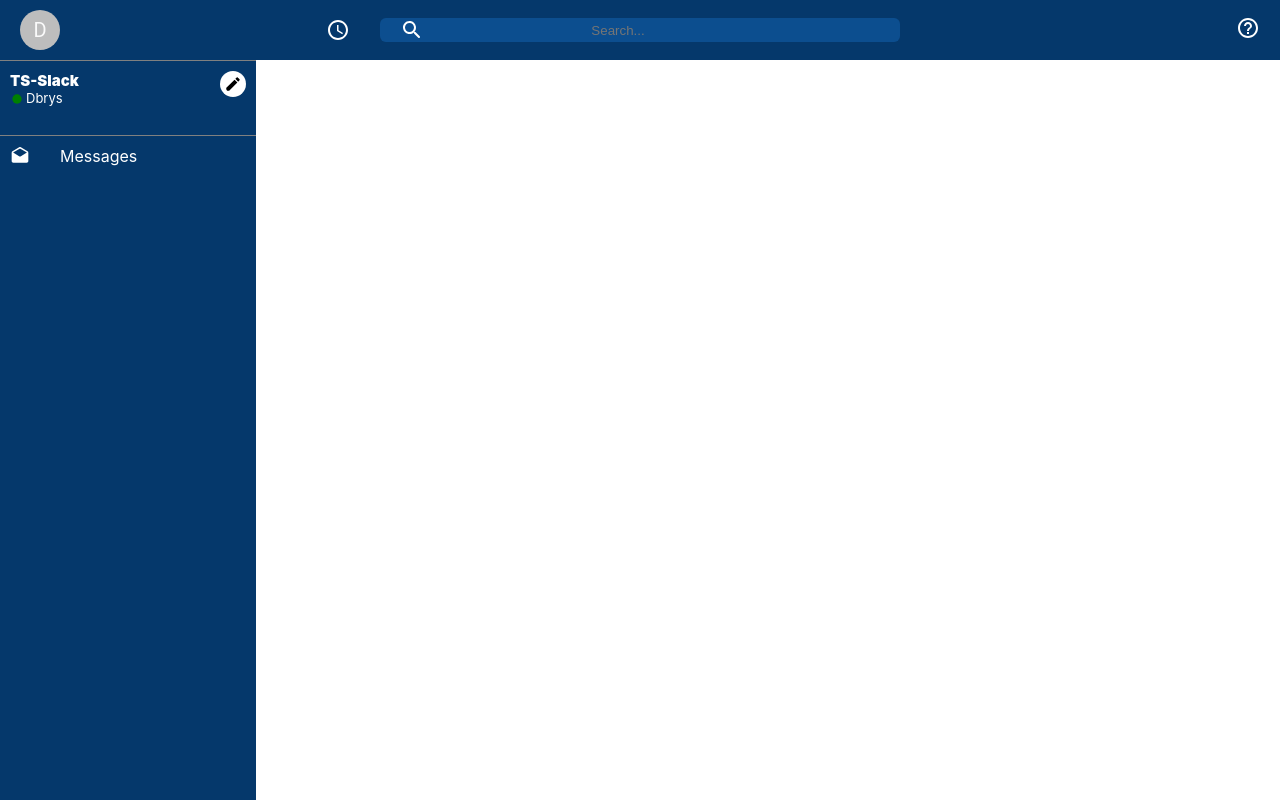
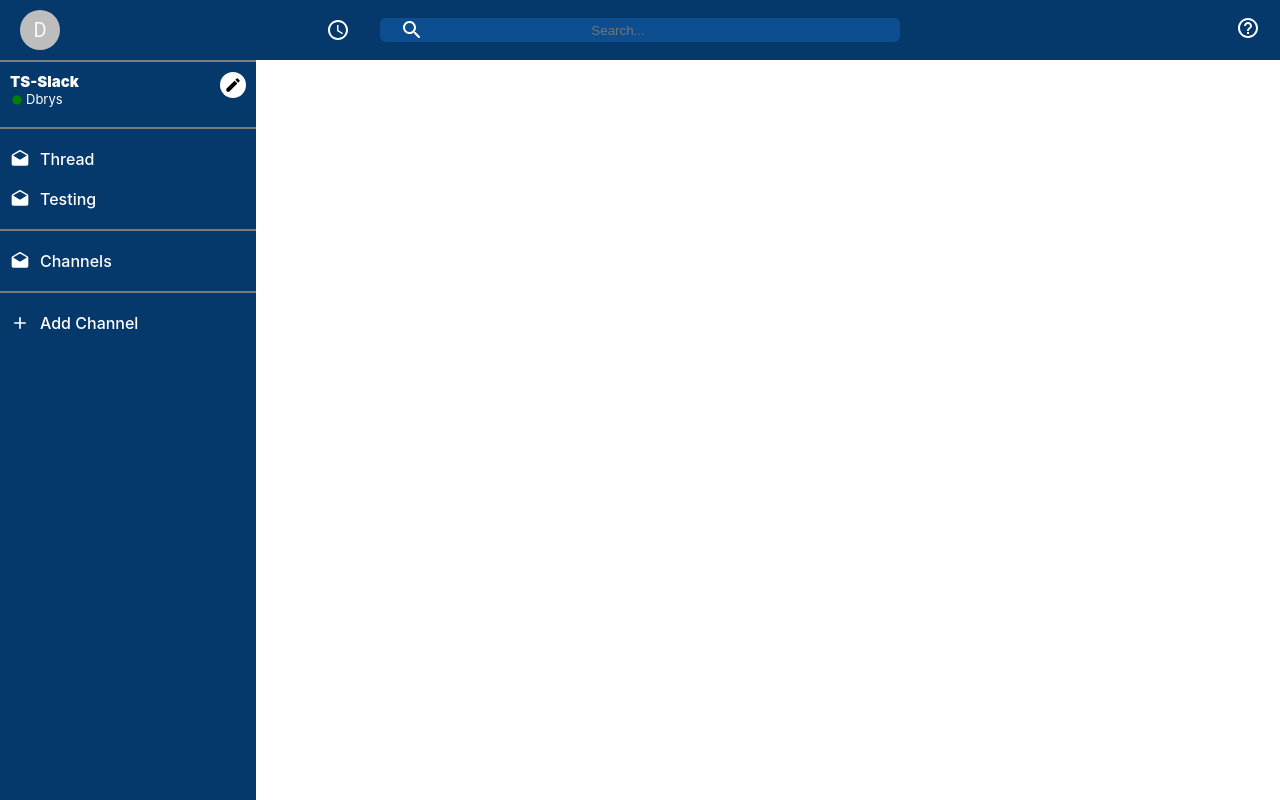
Before and after one commit to Dbrys/ts-slack, a React (Create React App) app: page / in a window 1280 px wide. Built offline with nearby package versions, Linux system fonts and the light colour scheme.

Commit message:
Updated SideBar styling and added click event for side bar options

```diff
--- a/src/components/Channels.tsx
+++ /dev/null
@@ -1,7 +0,0 @@
-import React from 'react';
-
-function Channels() {
-  return <div></div>;
-}
-
-export default Channels;
--- a/src/components/Header.tsx
+++ b/src/components/Header.tsx
@@ -1,4 +1,3 @@
-import React from 'react';
 import styled from 'styled-components';
 import {
   AccessTimeOutlined,
--- a/src/components/SideBar.tsx
+++ b/src/components/SideBar.tsx
@@ -2,10 +2,9 @@ import {
   FiberManualRecord,
   CreateRounded,
   DraftsRounded,
+  Add,
 } from '@material-ui/icons';
-import React from 'react';
 import styled from 'styled-components';
-import Channels from './Channels';
 import SideBarOption from './SideBarOption';
 
 function SideBar() {
@@ -23,8 +22,13 @@ function SideBar() {
           <CreateRounded />
         </RightSideBarHeader>
       </SideBarHeader>
-      <SideBarOption Icon={DraftsRounded} titleText="Messages" />
-      <Channels />
+      <hr />
+      <SideBarOption Icon={DraftsRounded} titleText="Thread" />
+      <SideBarOption Icon={DraftsRounded} titleText="Testing" />
+      <hr />
+      <SideBarOption Icon={DraftsRounded} titleText="Channels" />
+      <hr />
+      <SideBarOption Icon={Add} addChannel titleText="Add Channel" />
     </SideBarContainer>
   );
 }
@@ -34,14 +38,17 @@ const SideBarContainer = styled.div`
   flex-direction: column;
   color: white;
   background-color: var(--primary-color);
+
+  > hr {
+    margin: 10px 0;
+    border: 1px solid #787a7d;
+  }
 `;
 
 const SideBarHeader = styled.div`
   display: flex;
-  border-top: solid 1px gray;
-  border-bottom: solid 1px gray;
+  border-top: solid 2px gray;
   width: 100%;
-  height: 10%;
   justify-content: space-between;
 `;
 
--- a/src/components/SideBarOption.tsx
+++ b/src/components/SideBarOption.tsx
@@ -1,28 +1,44 @@
-import React from 'react';
+import { MouseEvent } from 'react';
 import styled from 'styled-components';
 import { SvgIconProps } from '@material-ui/core/SvgIcon';
 
 type SideBarOptionProps = {
   Icon: (props: SvgIconProps) => JSX.Element;
+  addChannel?: boolean;
   titleText: string;
 };
 
-function SideBarOption({ Icon, titleText }: SideBarOptionProps) {
+function SideBarOption({
+  Icon,
+  titleText,
+  addChannel = false,
+}: SideBarOptionProps) {
+  const handleAddChannel = (e: MouseEvent<HTMLElement>) => {};
+
+  const handleSelect = (e: MouseEvent<HTMLElement>) => {};
   return (
-    <SideBarOptionContainer>
-      <Icon fontSize="small" style={{ padding: 10 }} />
-      <TextContainer>{titleText}</TextContainer>
+    <SideBarOptionContainer
+      onClick={addChannel ? handleAddChannel : handleSelect}
+    >
+      <Icon fontSize="small" />
+      <h4>{titleText}</h4>
     </SideBarOptionContainer>
   );
 }
 
 const SideBarOptionContainer = styled.div`
   display: flex;
+  padding: 10px;
   align-items: center;
-`;
-
-const TextContainer = styled.div`
-  margin-left: 20px;
+  cursor: pointer;
+  :hover {
+    opacity: 0.9;
+    background-color: #053260;
+  }
+  > h4 {
+    font-weight: 500;
+    padding-left: 10px;
+  }
 `;
 
 export default SideBarOption;
```
